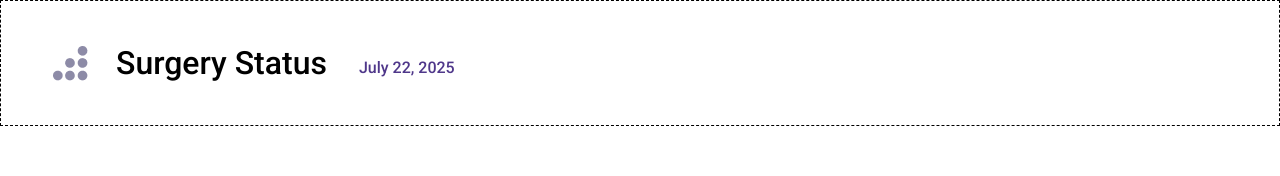
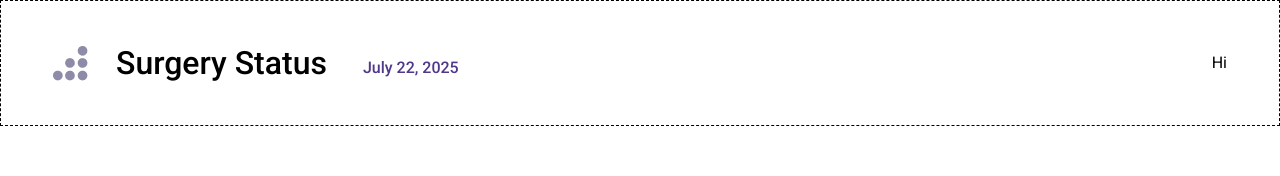
Before and after one commit to chingu-voyages/V56-tier2-team-25, a React (Vite) app: page / in a window 1280 px wide. Shown: the top 176 px of the page. Built offline with nearby package versions, Linux system fonts and the light colour scheme.

Commit message:
create header, add logo and date. add roboto font to project

```diff
--- a/src/components/Header.jsx
+++ b/src/components/Header.jsx
@@ -1,17 +1,23 @@
 import logo from '../assets/logo.png'
+import Navbar from './Navbar'
 
 const Header = () => {
 
     const date = new Date().toLocaleDateString('en-US', {month: 'long', day: 'numeric', year: 'numeric'})
 
     return (
-        <header className="w-full z-50 transition-all duration-300 border border-dashed">
-            <div className="container px-[52px] py-[38px] flex items-center justify-between">
-                <div className='flex items-center gap-7'>
-                    <img src={logo} alt="logo"/>
-                    <h1 className='text-[2rem] font-medium'>Surgery Status</h1>
+        <header className="w-full transition-all duration-300 border border-dashed">
+            <div className="container flex items-center justify-between px-[52px] py-[38px]">
+                <div className='flex items-center gap-8'>
+                    <a href="#">
+                        <div className='flex gap-7 items-center'>
+                            <img src={logo} alt="logo"/>
+                            <h1 className='text-[2rem] font-medium'>Surgery Status</h1>
+                        </div>
+                    </a>
                     <span className='ml-1 mt-[.6rem] text-[#4F378A] font-medium'>{date}</span>
                 </div>
+                <Navbar/>
             </div>
         </header>
     )
--- /dev/null
+++ b/src/components/Navbar.jsx
@@ -0,0 +1,7 @@
+const Navbar = () => {
+    return (
+        <div>Hi</div>
+    )
+}
+
+export default Navbar
```
